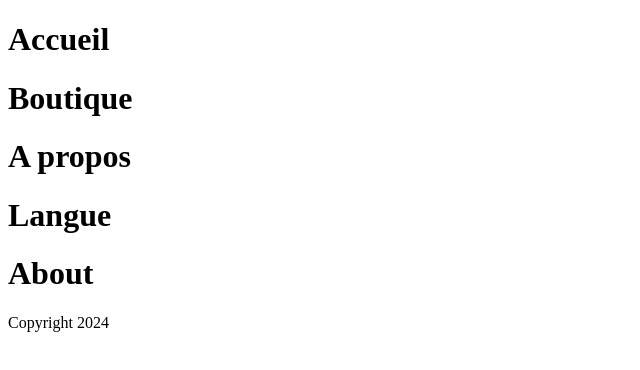
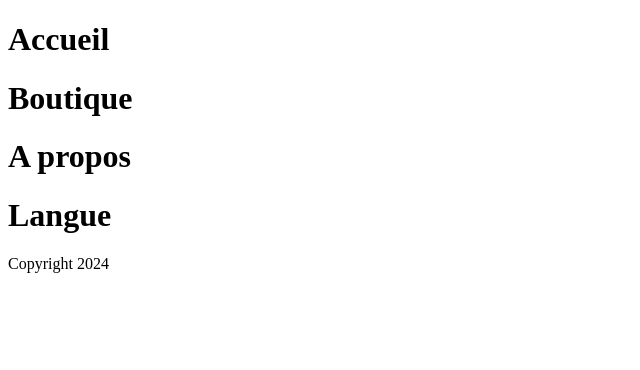
Before and after one commit to DonovanViger/projetGITTDC, a plain HTML site: page index.html in a window 1280 px wide. Shown: the whole page, without its empty margins (0-640 px from the left). Drawn offline with Linux system fonts and the light colour scheme.

Commit message:
changement index

```diff
--- a/index.html
+++ b/index.html
@@ -11,7 +11,6 @@
         <h1>Boutique</h1>
         <h1>A propos</h1>
         <h1>Langue</h1>
-        <h1>About</h1>
     </header>
     <footer>
         Copyright 2024
```
